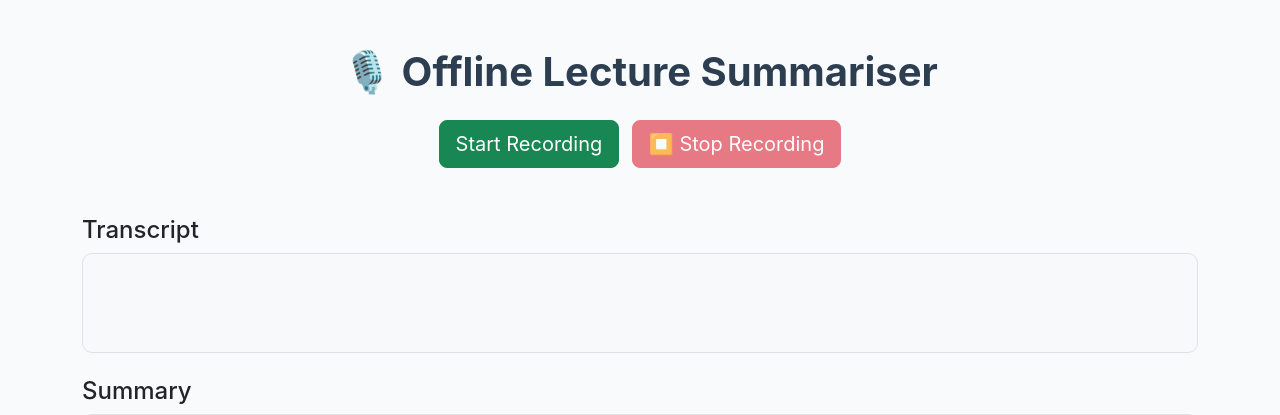
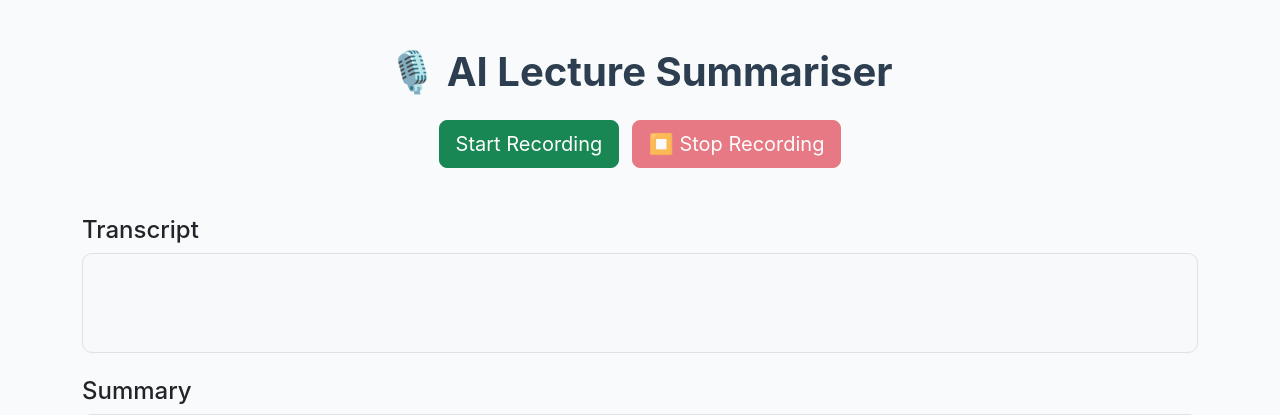
Before and after one commit to karthikprabhu04/harvard-cs50x-final-project, a Flask app: page / in a window 1280 px wide. Shown: the top 415 px of the page. Run offline with Flask 3, Linux system fonts and the light colour scheme; some libraries are stand-ins or nearby versions.

Commit message:
Updated README.md and project title

```diff
--- a/templates/index.html
+++ b/templates/index.html
@@ -3,7 +3,7 @@
 <head>
   <meta charset="UTF-8" />
   <meta name="viewport" content="width=device-width, initial-scale=1.0" />
-  <title>Offline Lecture Summariser</title>
+  <title>AI Lecture Summariser</title>
 
   <!-- ✅ Bootstrap CSS -->
   <link rel="stylesheet" href="{{ url_for('static', filename='bootstrap/css/bootstrap.min.css') }}">
@@ -35,7 +35,7 @@
 
 <body class="text-center p-5">
   <div class="container">
-    <h1 class="mb-4">🎙️ Offline Lecture Summariser</h1>
+    <h1 class="mb-4">🎙️ AI Lecture Summariser</h1>
 
     <!-- 🎧 Controls -->
     <div class="mb-3">
```
Also changed, not shown: README.md.
